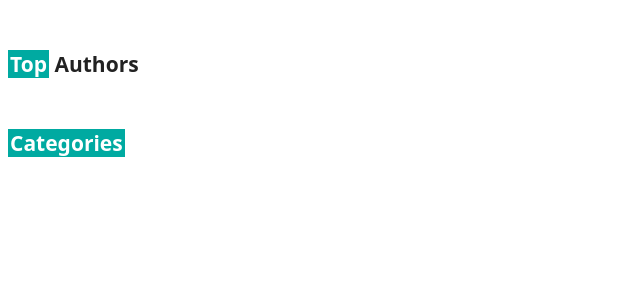
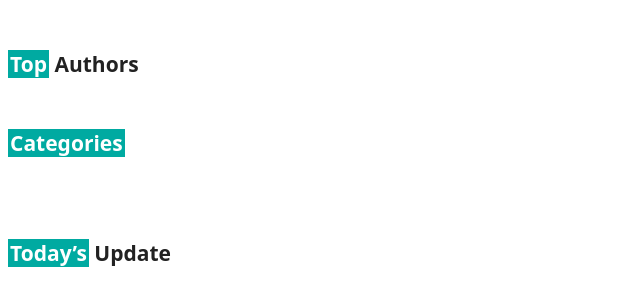
Before and after one commit to Eshat002/Blog-With-Python-Django-2, a Django app: template templates/sidebar.html in a window 1280 px wide. Shown: the top 306 px of the page, without its empty margins (0-640 px from the left). Run offline with Django 5.2, Linux system fonts and the light colour scheme; the template is opened without the code that fills it, so the values that code supplies are empty; data comes from the database, SQL or seed files in the repository; both versions use the stored data as it was after the commit.

Commit message:
finished todays update

```diff
--- a/static/sidebar.css
+++ b/static/sidebar.css
@@ -156,3 +156,60 @@
     background-color: #00AAA1;
     padding: 0px 2px;
 }
+
+.todays_update_data {
+    color: #00AAA1;
+    text-align: center;
+    font-family: "Noto Sans";
+    font-size: 24px;
+    font-style: normal;
+    font-weight: 600;
+    line-height: 140%;
+    /* 33.6px */
+    text-transform: capitalize;
+}
+
+.todays_update_text {
+    color: #222;
+    text-align: center;
+    font-family: "Noto Sans";
+    font-size: 15px;
+    font-style: normal;
+    font-weight: 400;
+    line-height: 150%;
+    /* 22.5px */
+    text-transform: capitalize;
+}
+
+.todays-update-box {
+    border-radius: 10px;
+    background: #F2F8F7;
+    padding: 30px;
+    /* margin-right: 20px;
+    margin-bottom: 20px; */
+}
+
+.todays-update-sec-row>div,
+.todays-update-first-row>div {
+    width: 50%;
+    /* margin-right: 20px */
+}
+
+
+.todays-update-headline {
+    color: #222;
+    font-family: "Noto Sans";
+    font-size: 21px;
+    font-style: normal;
+    font-weight: 600;
+    line-height: 140%;
+    text-transform: capitalize;
+    margin: 80px 0px 30px 0px
+}
+
+
+.todays-span {
+    color: #FFF;
+    background-color: #00AAA1;
+    padding: 0px 2px;
+}
--- a/static/sidebar.js
+++ b/static/sidebar.js
@@ -2,6 +2,7 @@ const top_authors_container = document.getElementById("top-authors-container")
 const top_authors_headline = document.getElementById("top-authors-headline")
 const ad_container = document.getElementById("ad-container")
 const category_container = document.getElementById("category-container")
+const todays_update_container = document.getElementById("todays-update-container")
 
 
 
@@ -122,3 +123,71 @@ function get_all_categories() {
 }
 
 get_all_categories()
+
+
+
+function get_todays_update() {
+    $(document).ready(function () {
+        $.ajax({
+            url: '/todays_update/',
+            type: 'GET',
+            dataType: 'json',
+            success: function (response) {
+                console.log("response_today", response.data)
+                todays_update_container.innerHTML = `<div class='mb-3 todays-update-single'>
+                <div class='d-flex todays-update-first-row mb-3'>
+                <div class='todays-update-box me-3'>
+                <p class='todays_update_data'>
+                ${response.data.todays_posts}
+                </P>
+                <p class='todays_update_text'>
+                New posts
+                </p>
+
+                </div>
+
+                <div class='todays-update-box'>
+                <p class='todays_update_data'>
+                ${response.data.total_visitors}
+                </p>
+                <p class='todays_update_text'>
+                total visitors
+                </p>
+                </div>
+
+                </div>
+                <div class='d-flex todays-update-sec-row'>
+                <div class='todays-update-box me-3'>
+                <p class='todays_update_data'>
+                 ${response.data.new_subscribers}
+                </p>
+
+                <p class='todays_update_text'>
+                New  subscribers
+                </p>
+                </div>
+                <div class='todays-update-box'>
+                <p class='todays_update_data'>
+                ${response.data.blog_read}
+                </p>
+                <p class='todays_update_text'>
+                blog read
+                </p>
+                </div>
+
+
+                </div>
+
+                </div>`
+
+            },
+
+            error: function (error) {
+                console.log('Error', error);
+            }
+
+        })
+    })
+}
+
+get_todays_update()
--- a/templates/sidebar.html
+++ b/templates/sidebar.html
@@ -13,6 +13,9 @@
     </div>
     <h2 class='category-headline'><span class="category-span-sidebar">Categories</span> </h2>
     <div id="category-container"></div>
+    <h2 class="todays-update-headline"><span class="todays-span">Today’s</span> update</h2>
+    <div id="todays-update-container"></div>
+
 
     <script src="{% static 'sidebar.js' %}"></script>
 </div>
```
Also changed, not shown: post/views.py (+2 -19 lines), db.sqlite3.
